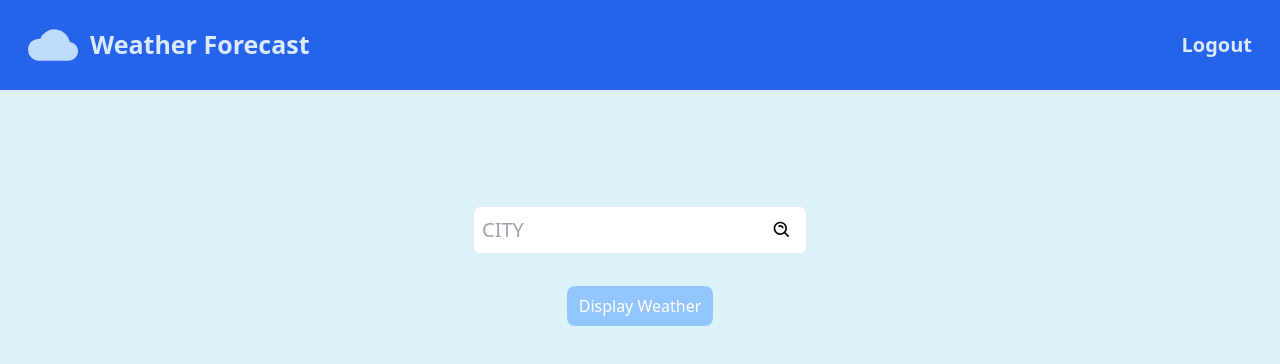
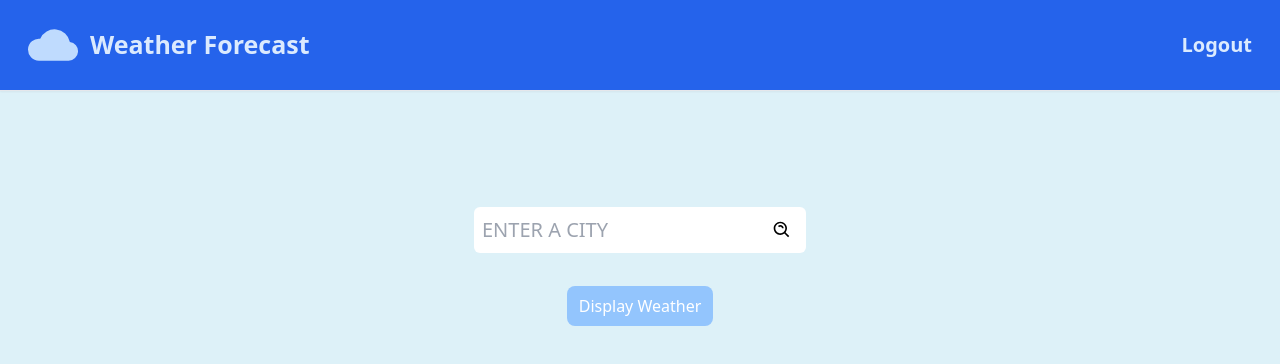
Before and after one commit to kiiingkoooy/weather-app, a React (Create React App) app in the folder client/: page / in a window 1280 px wide. Shown: the top 364 px of the page. Built offline with nearby package versions, Linux system fonts and the light colour scheme; no server answers; sample sign-in values are in the browser's storage.

Commit message:
Updates on App icon and name, placeholder update on the Home Component

```diff
--- a/client/public/index.html
+++ b/client/public/index.html
@@ -24,7 +24,7 @@
       work correctly both with client-side routing and a non-root public URL.
       Learn how to configure a non-root public URL by running `npm run build`.
     -->
-    <title>React App</title>
+    <title>Weather App</title>
   </head>
   <body>
     <noscript>You need to enable JavaScript to run this app.</noscript>
--- a/client/src/pages/Home.js
+++ b/client/src/pages/Home.js
@@ -60,7 +60,7 @@
         <input
           className="w-[90%] uppercase text-[20px]"
           ref={inputRef}
-          placeholder="City"
+          placeholder="Enter a City"
           onChange={inputWeather}
         />
         <span className="flex text-[20px] items-center mx-auto">
```
Also changed, not shown: 1 other file (tests, documents, lock files or other folders).
